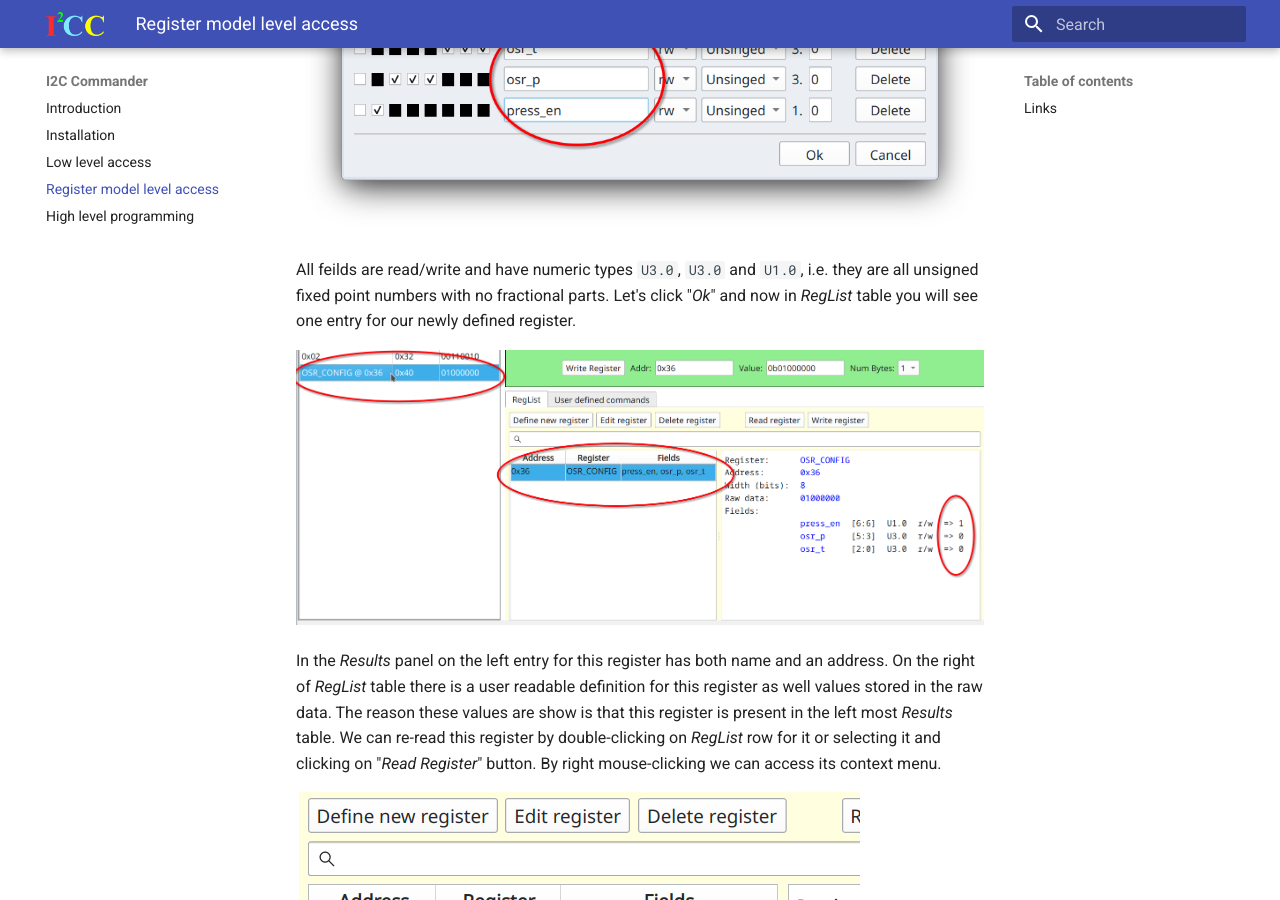
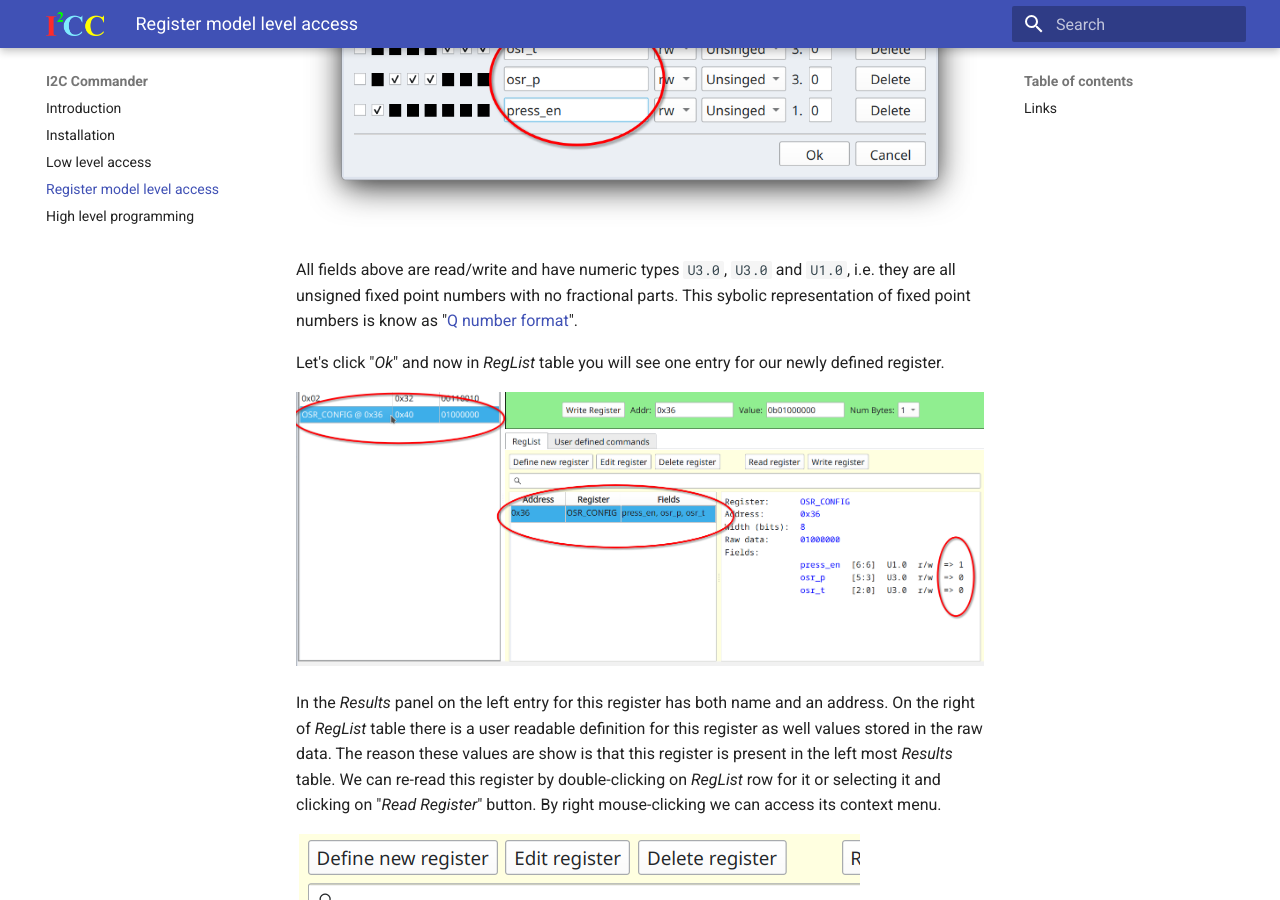
Before and after one commit to priimak/i2cc, an MkDocs documentation site: the page built from docs/register_i2c.md, in a window 1280 px wide and 900 px high, scrolled down 2034 px. Built offline with MkDocs 1.6.1 and Material for MkDocs 9.7.7, drawn with Linux system fonts in a browser that asks for light colours; some of the changed text lies outside the part shown.

Commit message:
Docs update

```diff
--- a/docs/register_i2c.md
+++ b/docs/register_i2c.md
@@ -34,8 +34,11 @@ assigned to each field and gieve each field a name as per manufacturer provoded
 
 ![](images/define-new-register-dialog-2.png)
 
-All feilds are read/write and have numeric types `U3.0`, `U3.0` and `U1.0`, i.e. they are all unsigned fixed point
-numbers with no fractional parts. Let's click "_Ok_" and now in _RegList_ table you will see one entry for our newly
+All fields above are read/write and have numeric types `U3.0`, `U3.0` and `U1.0`, i.e. they are all unsigned fixed point
+numbers with no fractional parts. This sybolic representation of fixed point numbers is know as
+"[Q number format](https://en.wikipedia.org/wiki/Q_(number_format))".
+
+Let's click "_Ok_" and now in _RegList_ table you will see one entry for our newly
 defined register.
 
 ![](images/register-osr-config-defined.png)
@@ -75,3 +78,4 @@ fuzzy search for entered characters across both, register names and their fields
 ## Links
 
 * [Fixed-point arithmetic](https://en.wikipedia.org/wiki/Fixed-point_arithmetic) - definition of fixed point numbers.
+* [Q number format](https://en.wikipedia.org/wiki/Q_(number_format)) - representation that we use for fixed point numbers
```
Also changed, not shown: 1 other file.
